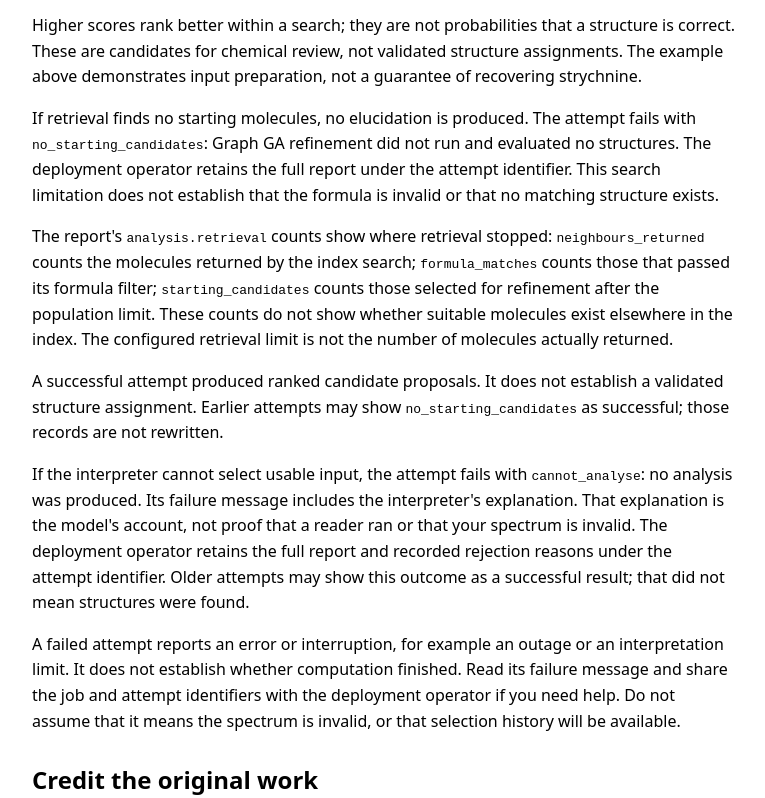
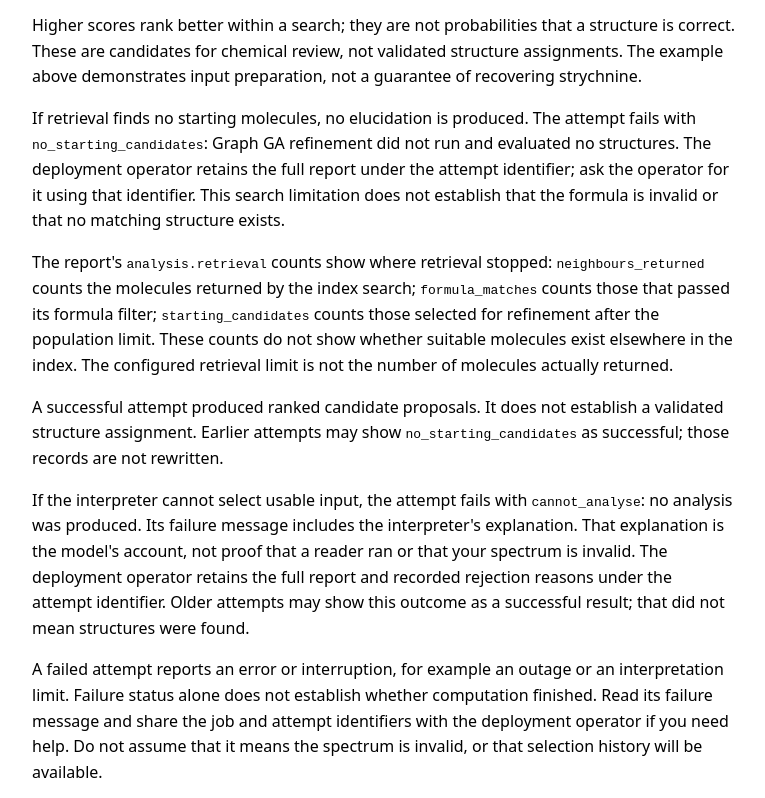
Before and after one commit to numpde/secs-repro, a plain HTML site: page docs/index.html in a window 1280 px wide. Shown: the part 1568-2366 px from the top of the page, without its empty margins (256-1021 px from the left). Drawn offline with Linux system fonts and the light colour scheme.

Commit message:
Explain outcome reports and paired image upgrades

```diff
--- a/docs/index.html
+++ b/docs/index.html
@@ -88,7 +88,8 @@ Molecular formula: C21H22N2O2.</pre>
   <p>If retrieval finds no starting molecules, no elucidation is produced.
     The attempt fails with <code>no_starting_candidates</code>:
     Graph GA refinement did not run and evaluated no structures. The deployment
-    operator retains the full report under the attempt identifier.
+    operator retains the full report under the attempt identifier; ask the
+    operator for it using that identifier.
     This search limitation does not establish that the formula is invalid or
     that no matching structure exists.</p>
   <p>The report's <code>analysis.retrieval</code> counts show where retrieval
@@ -109,7 +110,7 @@ Molecular formula: C21H22N2O2.</pre>
     reasons under the attempt identifier. Older attempts may show this outcome
     as a successful result; that did not mean structures were found.</p>
   <p>A failed attempt reports an error or interruption, for example an outage
-    or an interpretation limit. It does not establish whether computation finished.
+    or an interpretation limit. Failure status alone does not establish whether computation finished.
     Read its failure message and share the job and attempt identifiers with the
     deployment operator if you need help. Do not assume that it means the spectrum
     is invalid, or that selection history will be available.</p>
```
Also changed, not shown: notes/004_provider_execution.txt.
